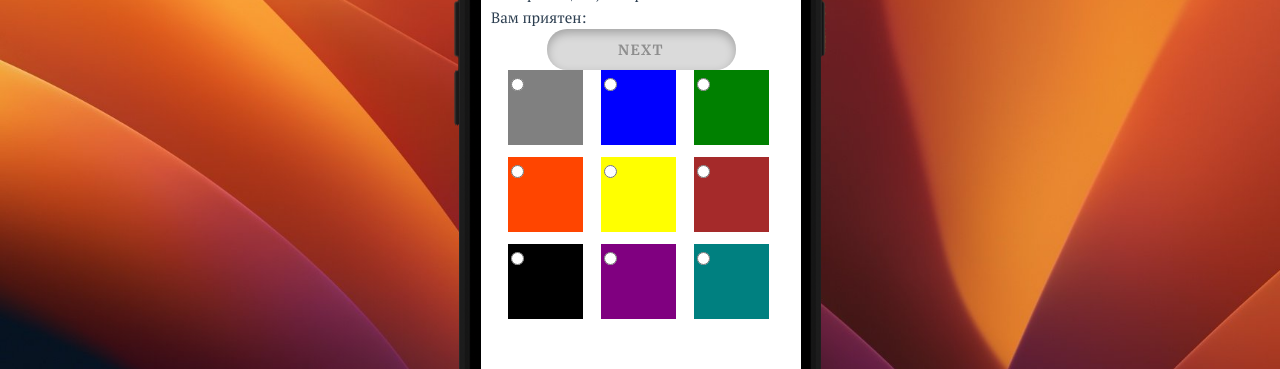
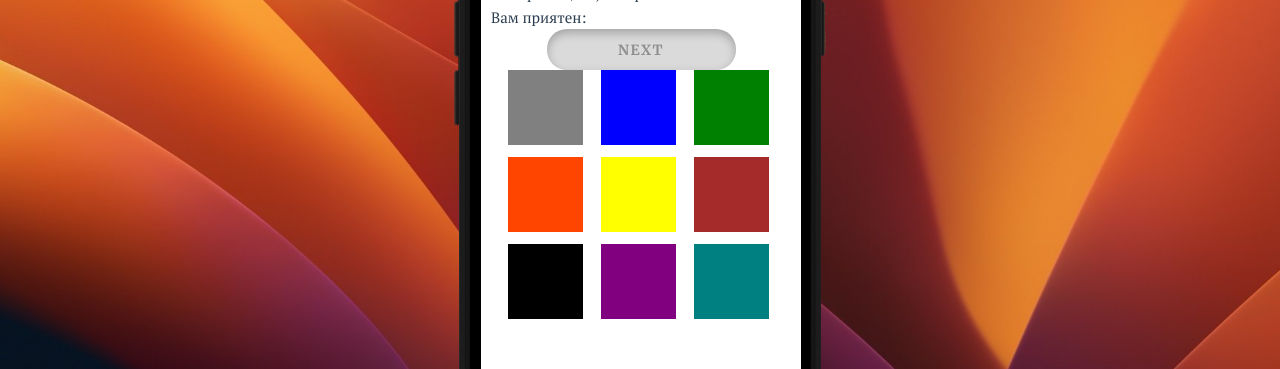
Before and after one commit to kulakdev/abcmobile-vue, a Vue app: page /test in a window 1280 px wide. Shown: the part 182-551 px from the top of the page. Built offline with nearby package versions, Linux system fonts and the light colour scheme.

Commit message:
i swear these commits are spread too far apart, fixed :focus state thingy

```diff
--- a/src/views/TestPage.vue
+++ b/src/views/TestPage.vue
@@ -15,15 +15,14 @@
     <ButtonComponent text="Next" @click="incrementIndex" :disabled="!radioValue" />
 
     <div v-if="selectedPage.grid" class="grid">
-      <label
-        for="cell"
-        v-for="cell in selectedPage.grid"
+      <div
+        tabindex="0"
+        v-for="(cell, index) in selectedPage.grid"
         class="cell"
-        :key="cell"
+        :key="index"
         :style="`background-color:` + cell"
-      >
-        <input type="radio" name="cell" id="cell" />
-      </label>
+        @click="setSelectedCell(index)"
+      ></div>
     </div>
   </div>
 </template>
@@ -37,6 +36,7 @@ export default {
     const state = reactive({
       currentIndex: 4,
       radioValue: '',
+      selectedCell: '',
       people: [
         { title: 'Ваш пол:', list: ['Мужчина', 'Женщина'] },
         {
@@ -51,20 +51,11 @@ export default {
         },
         {
           title: 'Выберите цвет, который сейчас наиболее Вам приятен:',
-          grid: [
-            ' gray',
-            'blue',
-            'green',
-            'orangered',
-            'yellow',
-            'brown',
-            'black',
-            'purple',
-            'teal'
-          ]
+          grid: ['gray', 'blue', 'green', 'orangered', 'yellow', 'brown', 'black', 'purple', 'teal']
         }
       ]
     })
+
     const incrementIndex = () => {
       state.currentIndex = (state.currentIndex + 1) % state.people.length
     }
@@ -75,10 +66,16 @@ export default {
       return state.people[state.currentIndex]
     })
 
+    const setSelectedCell = (index) => {
+      state.selectedCell = index
+      console.log(state.selectedCell)
+    }
+
     return {
       selectedPage,
       incrementIndex,
       decrementIndex,
+      setSelectedCell,
       radioValue: state.radioValue
     }
   },
@@ -114,18 +111,26 @@ export default {
   height: 75px;
 }
 
-.invisible-radio {
-  /* per https://a11yproject.com/posts/how-to-hide-content/ */
-  position: absolute;
-  height: 1px;
-  width: 1px;
-  overflow: hidden;
-  clip: rect(1px 1px 1px 1px); /* IE6, IE7 */
-  clip: rect(1px, 1px, 1px, 1px);
+.cell:focus {
+  border: 6px solid yellow;
 }
 
-.cell:focus {
+.invisible-radio {
   border: 6px solid yellow;
+  /* appearance: none;
+  -webkit-appearance: none;
+  -moz-appearance: none;
+  background-color: transparent;
+  border: none;
+  outline: none; */
+}
+
+.active {
+  border: 6px solid yellow;
+}
+
+.passive {
+  border: 6px solid green;
 }
 
 .checkbox {
```
